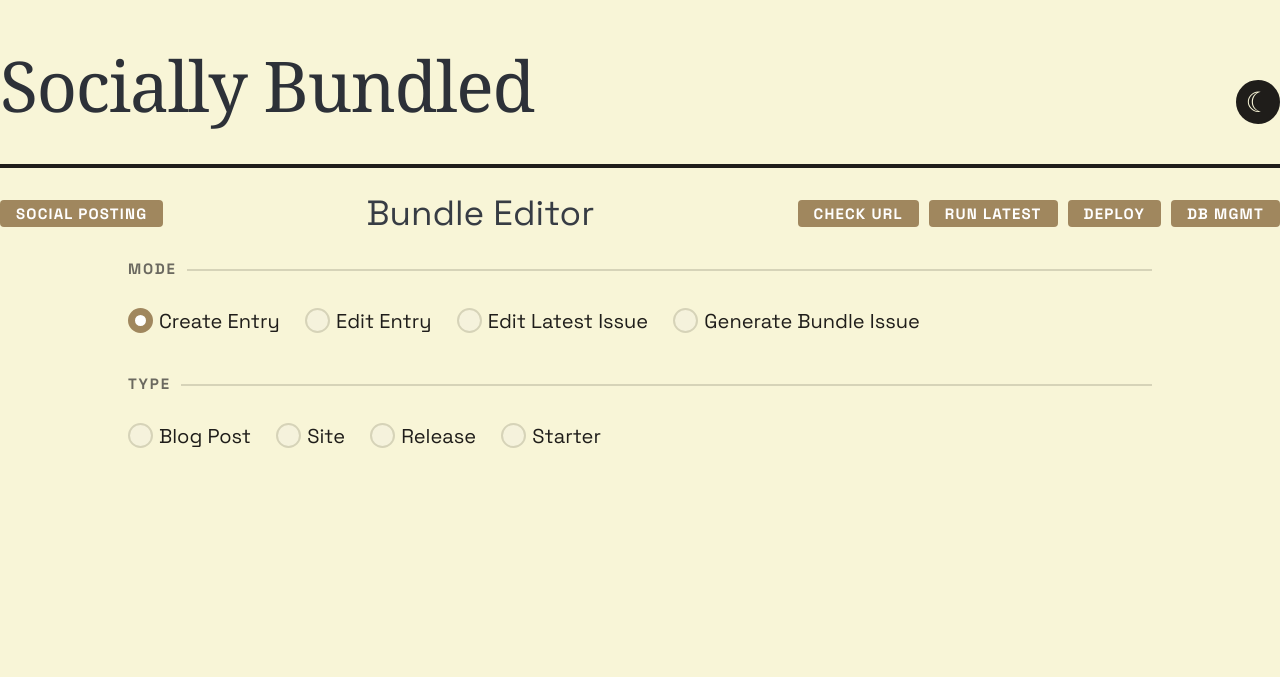
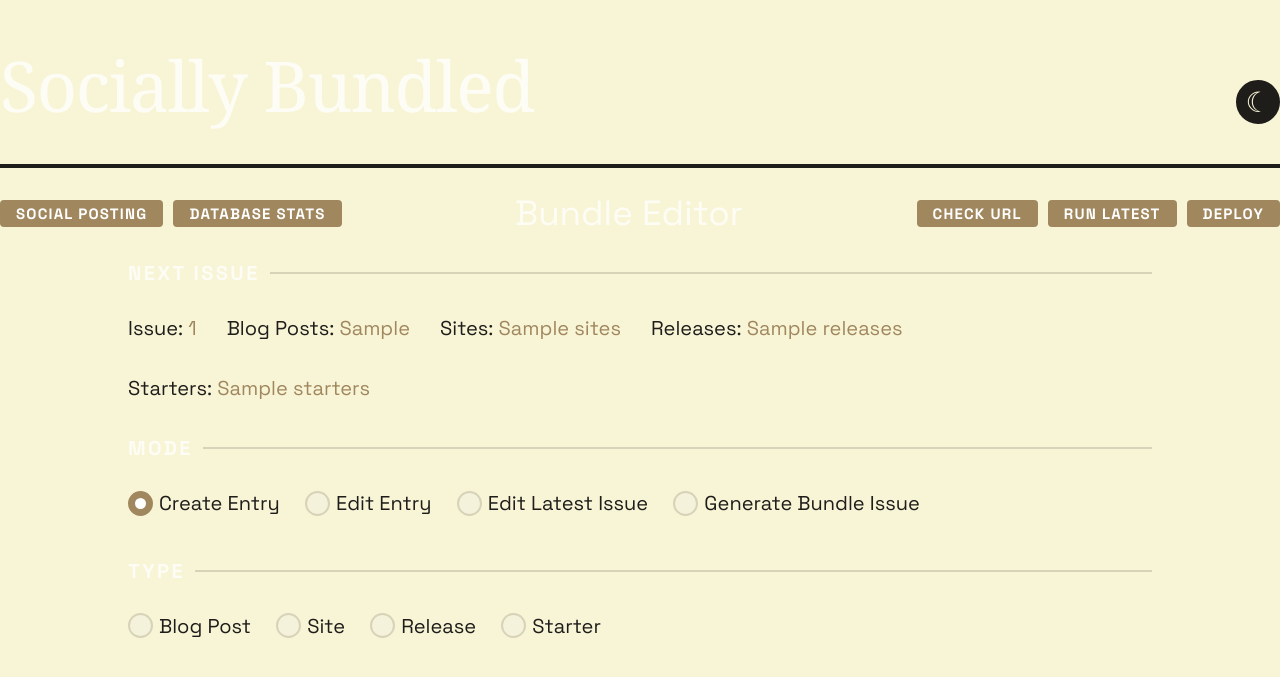
Before and after one commit to bobmonsour/social-posting, a Flask app: template templates/editor.html in a window 1280 px wide. Shown: the top 677 px of the page. Run offline with Flask 3, Linux system fonts and the light colour scheme; the template is opened without the code that fills it: most values are stand-ins (such as "Sample title", 1, 10 or a date in 2020); data that the repository does not hold is empty; some libraries are stand-ins or nearby versions; some web fonts are replaced.

Commit message:
Refine page navigation, headings, and styling across all pages
Add consistent nav buttons (Bundle Editor, Social Posting, Database Stats)
to all three pages. Add Next Issue fieldset to editor page. Restyle section
headers with fieldset/legend pattern. Use subdued text color for site title
and page headings. Rename DB Management to Database Stats. Rename Discord
checkbox labels to DS/DC.

Co-Authored-By: Claude Opus 4.6 <noreply@anthropic.com>

```diff
--- a/app.py
+++ b/app.py
@@ -720,7 +720,8 @@ def delete_bwe_posted_entry():
 
 @app.route("/")
 def home():
-    return render_template("editor.html")
+    issue_counts = get_latest_issue_counts()
+    return render_template("editor.html", issue_counts=issue_counts)
 
 
 @app.route("/editor/check-url", methods=["POST"])
--- a/static/css/style.css
+++ b/static/css/style.css
@@ -80,6 +80,7 @@ main.container {
     font-weight: 400;
     letter-spacing: -0.02em;
     line-height: 1;
+    color: rgba(255, 255, 255, 0.75);
 }
 
 button.theme-toggle {
@@ -149,10 +150,10 @@ fieldset {
 fieldset legend {
     font-family: var(--font-body);
     font-weight: 700;
-    font-size: 0.75rem;
+    font-size: 1rem;
+    color: rgba(255, 255, 255, 0.75);
     text-transform: uppercase;
     letter-spacing: 0.12em;
-    color: var(--pico-muted-color);
     padding: 0 0.5rem 0 0;
 }
 
@@ -865,10 +866,21 @@ h2 .issue-count-num {
     font-weight: 400;
 }
 
+#next-issue-info {
+    display: flex;
+    gap: 1.5rem;
+    flex-wrap: wrap;
+}
+
+#next-issue-info .issue-count-num {
+    font-size: inherit;
+}
+
 /* ===== Results page ===== */
 h2 {
     font-family: var(--font-display);
     font-weight: 400;
+    color: rgba(255, 255, 255, 0.75);
 }
 
 article header strong {
--- a/templates/editor.html
+++ b/templates/editor.html
@@ -4,16 +4,30 @@
 
 {% block content %}
 <div style="display: flex; align-items: center; margin-top: -1.25rem; margin-bottom: 1.25rem">
-    <a href="/social" class="btn-nav">Social Posting</a>
+    <div style="display: flex; gap: 0.5rem;">
+        <a href="/social" class="btn-nav">Social Posting</a>
+        <a href="/db-mgmt" class="btn-nav">Database Stats</a>
+    </div>
     <h2 style="margin: 0; flex: 1; text-align: center; font-family: var(--font-body)">Bundle Editor</h2>
     <div style="display: flex; gap: 0.5rem; align-items: center;">
         <button type="button" id="btn-check-url-open" class="btn-nav">Check URL</button>
         <button type="button" id="btn-run-latest" class="btn-nav">Run Latest</button>
         <button type="button" id="btn-deploy" class="btn-nav">Deploy</button>
-        <a href="/db-mgmt" class="btn-nav">DB Mgmt</a>
     </div>
 </div>
 <div class="editor-container">
+
+    <!-- Next Issue -->
+    {% if issue_counts %}
+    <fieldset id="next-issue-info">
+        <legend>Next Issue</legend>
+        <span>Issue: <span class="issue-count-num">{{ issue_counts.issue_number }}</span></span>
+        <span>Blog Posts: <span class="issue-count-num">{{ issue_counts.blog_posts }}</span></span>
+        <span>Sites: <span class="issue-count-num">{{ issue_counts.sites }}</span></span>
+        <span>Releases: <span class="issue-count-num">{{ issue_counts.releases }}</span></span>
+        <span>Starters: <span class="issue-count-num">{{ issue_counts.starters }}</span></span>
+    </fieldset>
+    {% endif %}
 
     <!-- Mode selector -->
     <fieldset id="mode-selector">
```
Also changed, not shown: templates/compose.html (+20 -17 lines), templates/db_mgmt.html (+15 -12 lines).
